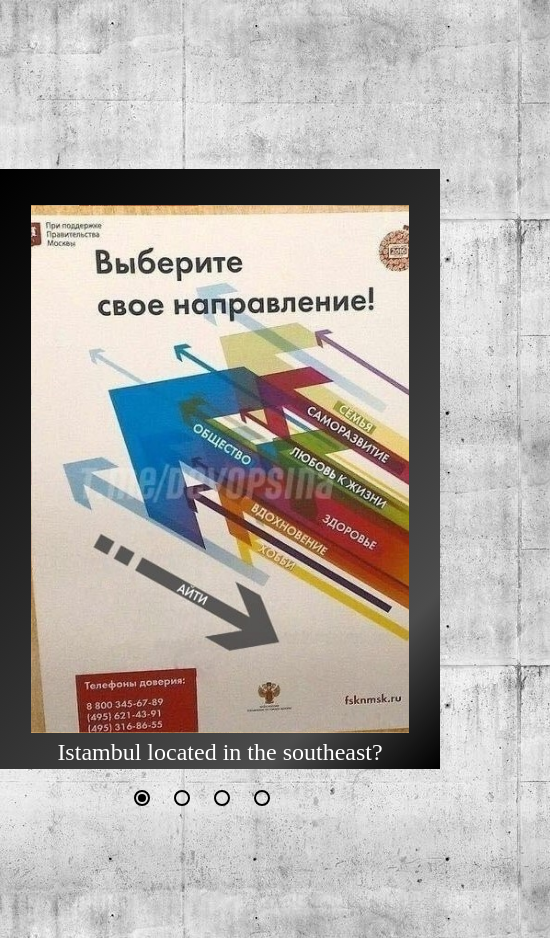
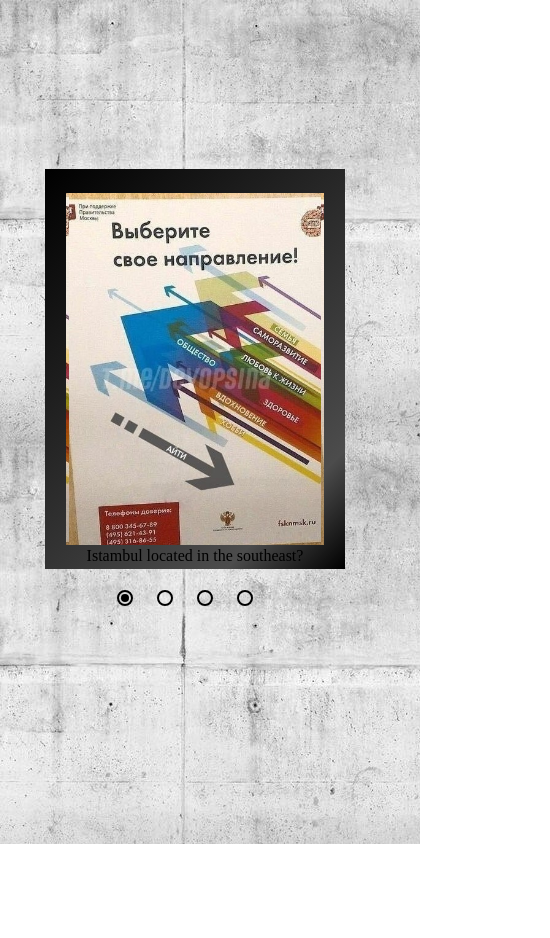
Before and after one commit to Aleg3000/cssMemSlider, a plain HTML site: page index.html in a window 390 px wide. Shown: the whole page, 550 px wide, since content can reach past the window. After the commit the page ends 844 px from the top, so only its background shows below. Drawn offline with Linux system fonts and the light colour scheme.

Commit message:
feat: add mobile (Mon, May 10, 2022 19:35)

```diff
--- a/style.css
+++ b/style.css
@@ -5,7 +5,7 @@
 }
 
 body{
-    overflow-y: hidden;
+    overflow: hidden;
     background-image: url(./memassets/wall.jpg);
 }
 
@@ -46,11 +46,10 @@ body{
 .quote{
     width: 440px;
     text-align: center;
-    z-index: 99;
     position: absolute;
-    top: -30px;
+    top: 50px;
     font-size: 24px;
-    color: white;
+    color: black;
     z-index: 0;
     transform: scale(1.5);
     transition: transform ease-in 0.5s, opacity ease-in 0.5s;
@@ -99,7 +98,7 @@ body{
 .mem-controls{
     position: absolute;
     left: 50%;
-    margin-left: -98px;
+    margin-left: -90px;
 }
 
 .wrapper label{
@@ -153,3 +152,20 @@ body{
     box-shadow: inset 5px 5px 12px rgba(50, 50, 50, 0.44);
     overflow: hidden;
     }
+
+
+
+@media (max-width: 580px) {
+    .wrapper{
+        position: relative;
+        height: 400px;
+        width: 300px;
+        margin: 20vh auto;
+    }
+
+    .quote{
+        width: 300px;
+        font-size: 16px;
+        top: -22px;
+    }
+}
```
Also changed, not shown: index.html (+0 -2 lines).
